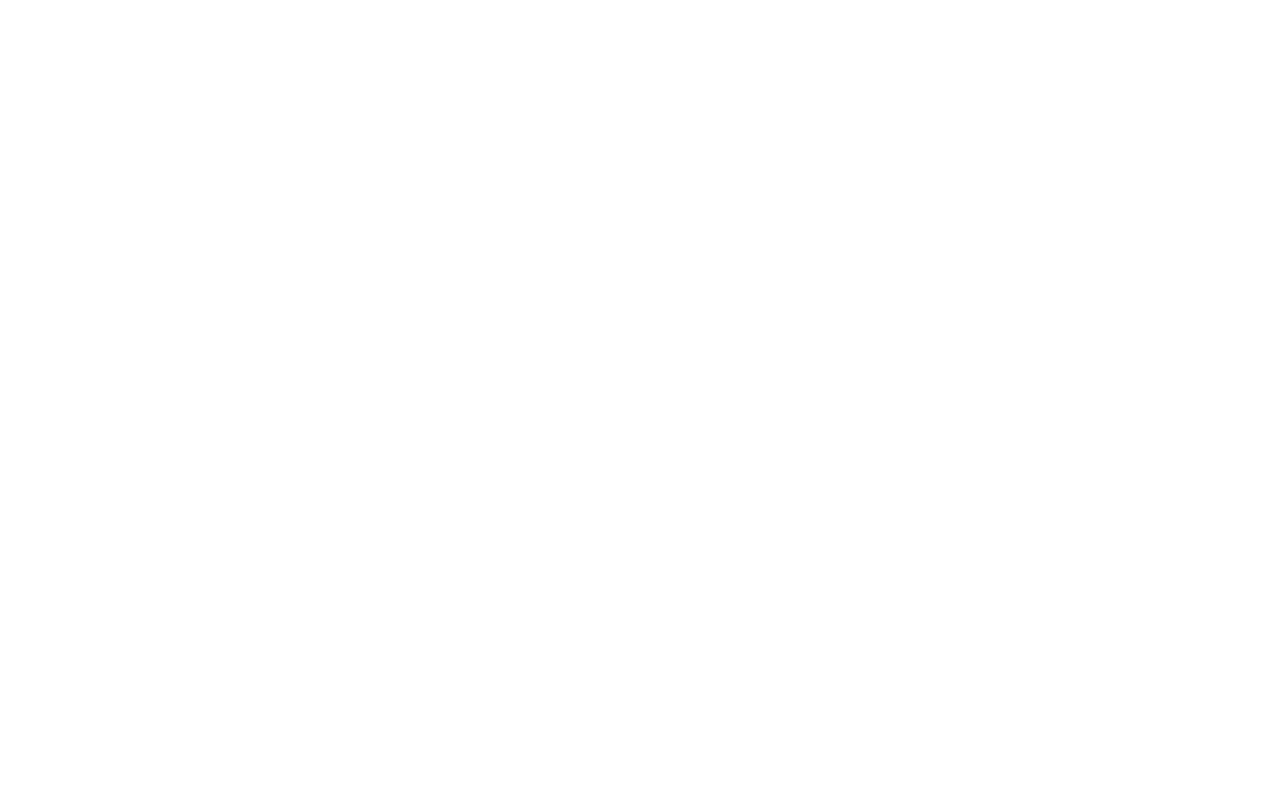
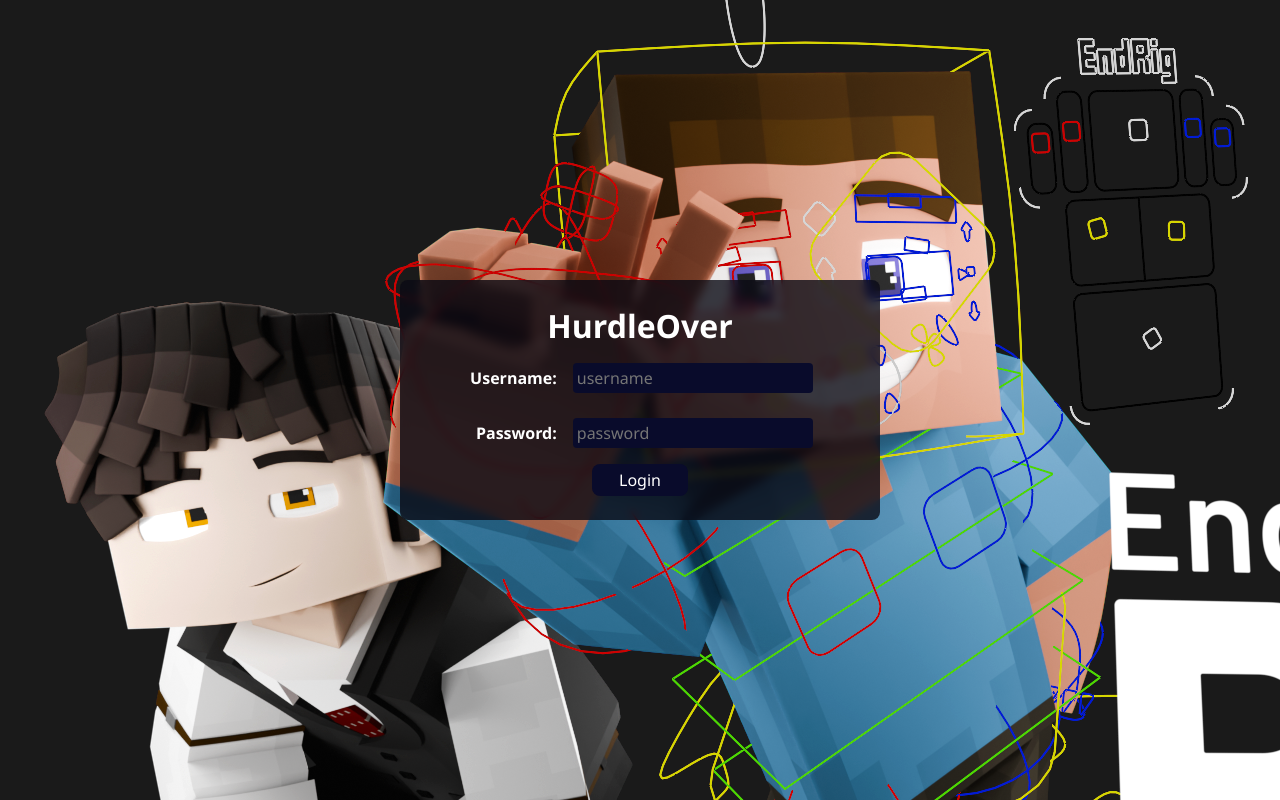
Before and after one commit to undefinedpatient/hurdleOver, a React (Vite) app in the folder frontend/: page /login in a window 1280 px wide. Before the commit this address had no page. Built offline with nearby package versions, Linux system fonts and the light colour scheme.

Commit message:
Add Login Page

```diff
--- /dev/null
+++ b/frontend/src/Login.jsx
@@ -0,0 +1,22 @@
+import "./styles/styles.css";
+import "./styles/login.css";
+
+export default function Login(){
+    return (
+        <div className="loginPage">
+            <form className="login">
+                <h3>HurdleOver</h3>
+                <span>
+                    <label>Username:&emsp;</label>
+                    <input type="text" placeholder="username"/>
+                </span>
+                <span>
+                    <label>Password:&emsp;</label>
+                    <input type="password" placeholder="password"/>
+                </span>
+
+                <button>Login</button>
+            </form>
+        </div>
+    );
+}
--- a/frontend/src/main.jsx
+++ b/frontend/src/main.jsx
@@ -1,14 +1,20 @@
-import { StrictMode } from 'react'
-import { createRoot } from 'react-dom/client'
-import App from './App.jsx'
-import { createBrowserRouter, RouterProvider } from 'react-router'
+import { StrictMode } from 'react';
+import { createRoot } from 'react-dom/client';
+import App from './App.jsx';
+import Login from './Login.jsx';
+import { createBrowserRouter, RouterProvider } from 'react-router';
 
 const router = createBrowserRouter([
-{
-	path: '/',
-	element: <App/>,
-	errorElement: <div>Not Found</div>
-}
+	{
+		path: '/',
+		element: <App/>,
+		errorElement: <div>Not Found</div>
+	},
+	{
+		path: '/login',
+		element: <Login/>,
+		errorElement: <div>Not Found</div>
+	}
 ]);
 
 createRoot(document.getElementById('root')).render(
--- a/frontend/src/styles/index.css
+++ b/frontend/src/styles/index.css
@@ -1,8 +1,8 @@
 main{
     display: flex;
         flex-direction: column;
-}
-header{
+
+    & header{
         position: sticky;
         top: 0;
         display: flex;
@@ -54,14 +54,14 @@ header{
         }
     }
 
-img.background{
+    & img.background{
         height: 80vh;
         width: 100vw;
         padding: 0;
         object-position: 0% 0%;
         object-fit: cover;
     }
-div.aboutUs{
+    & div.aboutUs{
         display: block;
         padding: 64px;
         background-color: var(--layer04);
@@ -70,7 +70,7 @@ div.aboutUs{
         }
     }
     /* BlogList */
-div.postEntries{
+    & div.postEntries{
         position: relative;
         display: flex;
             flex-direction: column;
@@ -83,7 +83,7 @@ div.postEntries{
         height: 1280px;
     }
 
-div.post{
+    & div.post{
         position: relative;
         display: grid;
             grid-template-columns: 0.16fr 1fr;
@@ -108,8 +108,9 @@ div.post{
 
     }
 
-footer{
+    & footer{
         display: block;
         height: 256px;
         background-color: var(--layer01);
     }
+}
--- /dev/null
+++ b/frontend/src/styles/login.css
@@ -0,0 +1,64 @@
+div.loginPage{
+    display: flex;
+        justify-content: center;
+        align-items: center;
+    width: 100vw;
+    height: 100vh;
+    background-image: url("../assets/background.png");
+    overflow: hidden;
+    transition: all 0.1s ease-in-out;
+    & form{
+        position: relative;
+        display: flex;
+            flex-direction: column;
+            justify-content: center;
+            align-items: center;
+            row-gap: 8px;
+        padding: 24px;
+        overflow: hidden;
+        width: 480px;
+        height: 240px;
+        border-radius: 8px;
+        background-color: rgba(11, 11, 20, 0.8);
+        backdrop-filter: blur(4px);
+        & span{
+            position: relative;
+            display: flex;
+                flex-direction: row;
+                /* justify-content: center; */
+                align-items: center;
+            width: 80%;
+            flex: 1 1 0;
+            & label{
+                position: relative;
+                text-align: right;
+                flex: 1 1 0;
+                font-weight: bold;
+            }
+            & input{
+                position: relative;
+                background-color: var(--layer01);
+                border-radius: 4px;
+                padding: 4px;
+                max-width: 240px;
+                flex: 4 4 0;
+                /* border: none; */
+                outline: none;
+            }
+        }
+        & button{
+            height: 32px;
+            width: 96px;
+            background-color: var(--layer01);
+            margin: px;
+            border-radius: 8px;
+            transition: all 0.1s ease-in-out;
+            &:hover{
+                filter: invert(100%);
+            }
+            &:active{
+                filter: invert(0%);
+            }
+        }
+    }
+}
```
Also changed, not shown: frontend/src/App.jsx (+2 -6 lines). Lines whose indentation alone changed are shown as unchanged.
